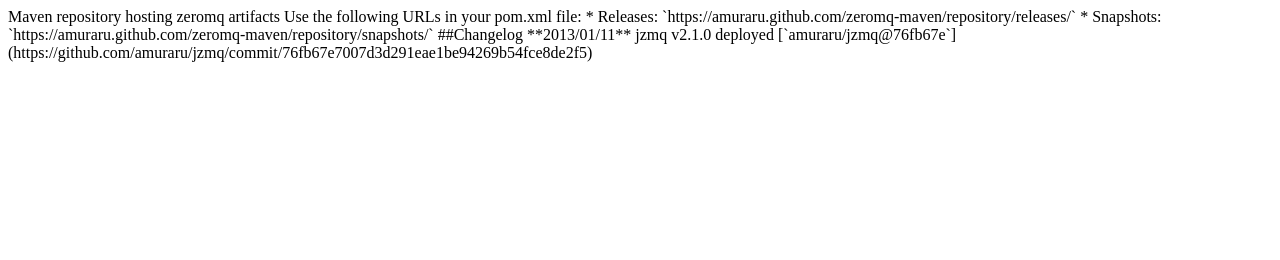
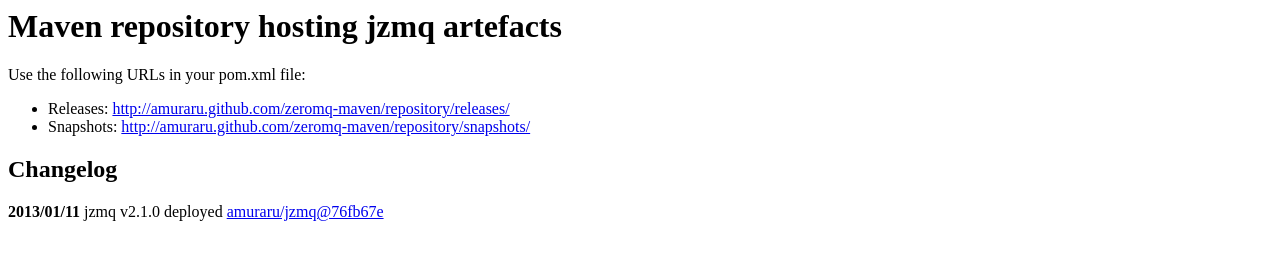
Before and after one commit to amuraru/zeromq-maven, a plain HTML site: page index.html in a window 1280 px wide. Drawn offline with Linux system fonts and the light colour scheme.

Commit message:
Updated index.html

```diff
--- a/index.html
+++ b/index.html
@@ -1,9 +1,12 @@
-Maven repository hosting zeromq artifacts
+<h1>Maven repository hosting jzmq artefacts</h1>
 
 Use the following URLs in your pom.xml file:
-* Releases: `https://amuraru.github.com/zeromq-maven/repository/releases/`
-* Snapshots: `https://amuraru.github.com/zeromq-maven/repository/snapshots/`
+<ul>
+<li>Releases: <a href="http://amuraru.github.com/zeromq-maven/repository/releases/">http://amuraru.github.com/zeromq-maven/repository/releases/</a>
+<li>Snapshots: <a href="http://amuraru.github.com/zeromq-maven/repository/snapshots/">http://amuraru.github.com/zeromq-maven/repository/snapshots/</a>
+</ul>
 
-##Changelog
 
-**2013/01/11**  jzmq v2.1.0 deployed  [`amuraru/jzmq@76fb67e`](https://github.com/amuraru/jzmq/commit/76fb67e7007d3d291eae1be94269b54fce8de2f5)
+<h2>Changelog</h2>
+
+<strong>2013/01/11</strong>  jzmq v2.1.0 deployed  <a href="https://github.com/amuraru/jzmq/commit/76fb67e7007d3d291eae1be94269b54fce8de2f5">amuraru/jzmq@76fb67e</a>
```
